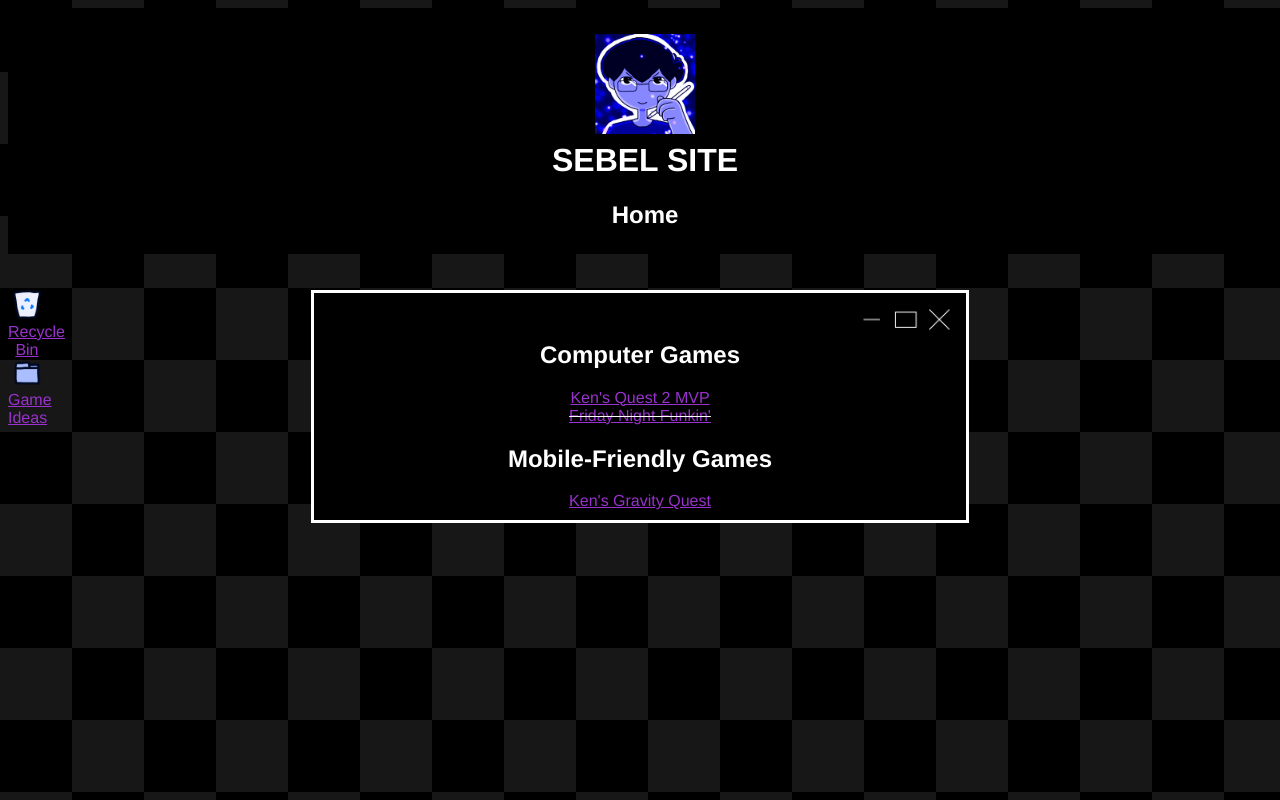
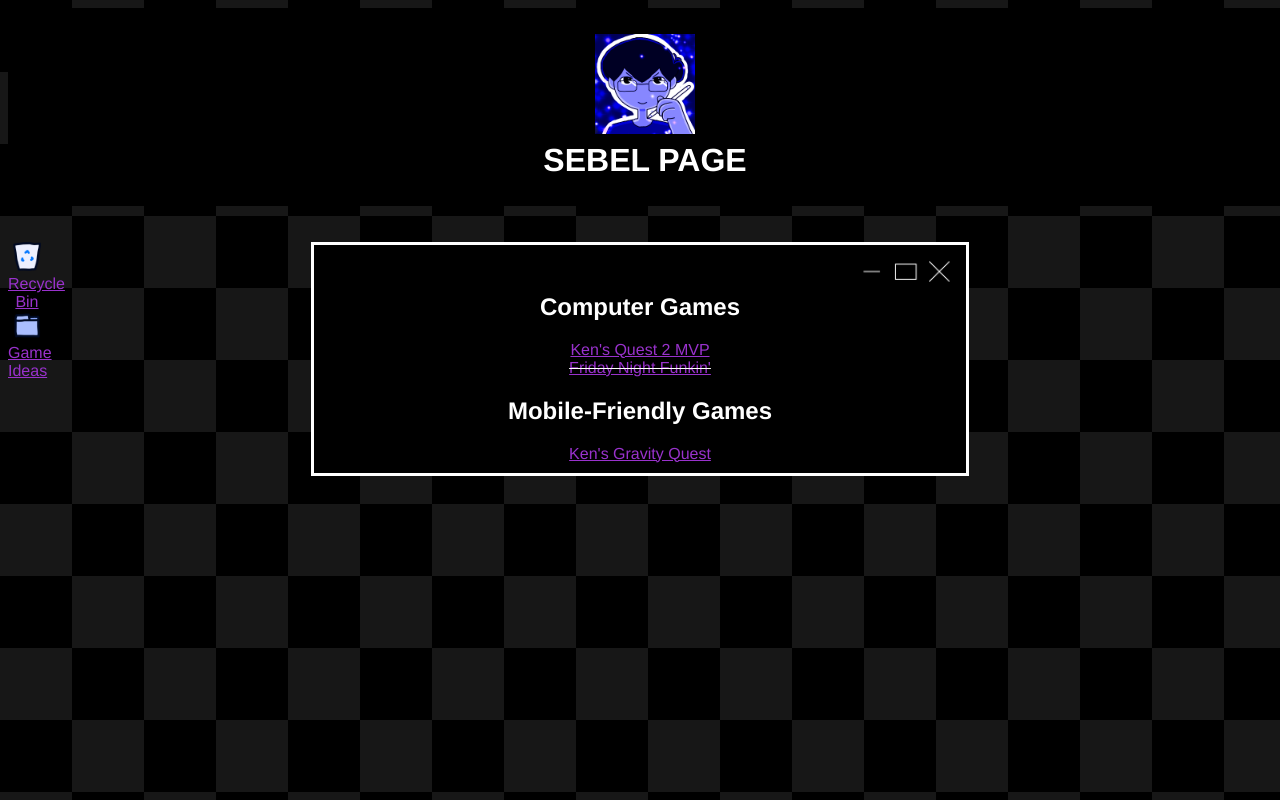
Before and after one commit to sebelDev/sebelpage, a plain HTML site: page index.html in a window 1280 px wide. Drawn offline with Linux system fonts and the light colour scheme.

Commit message:
Update index.html

```diff
--- a/index.html
+++ b/index.html
@@ -11,14 +11,11 @@
             <!-- Image of my profile picture -->
             <img src="assets/images/SEBEL.png" width="100"><br>
 
-            SEBEL SITE
+            SEBEL PAGE
         </h1>
 
-        <h2>
-            Home
-        </h2>
+    </div>
 
-    </div>
     <br>
     <br>
 
@@ -59,10 +56,4 @@
 
     </body>
 
-    <footer>
-
-
-
-    </footer>
-
 </html>
```
